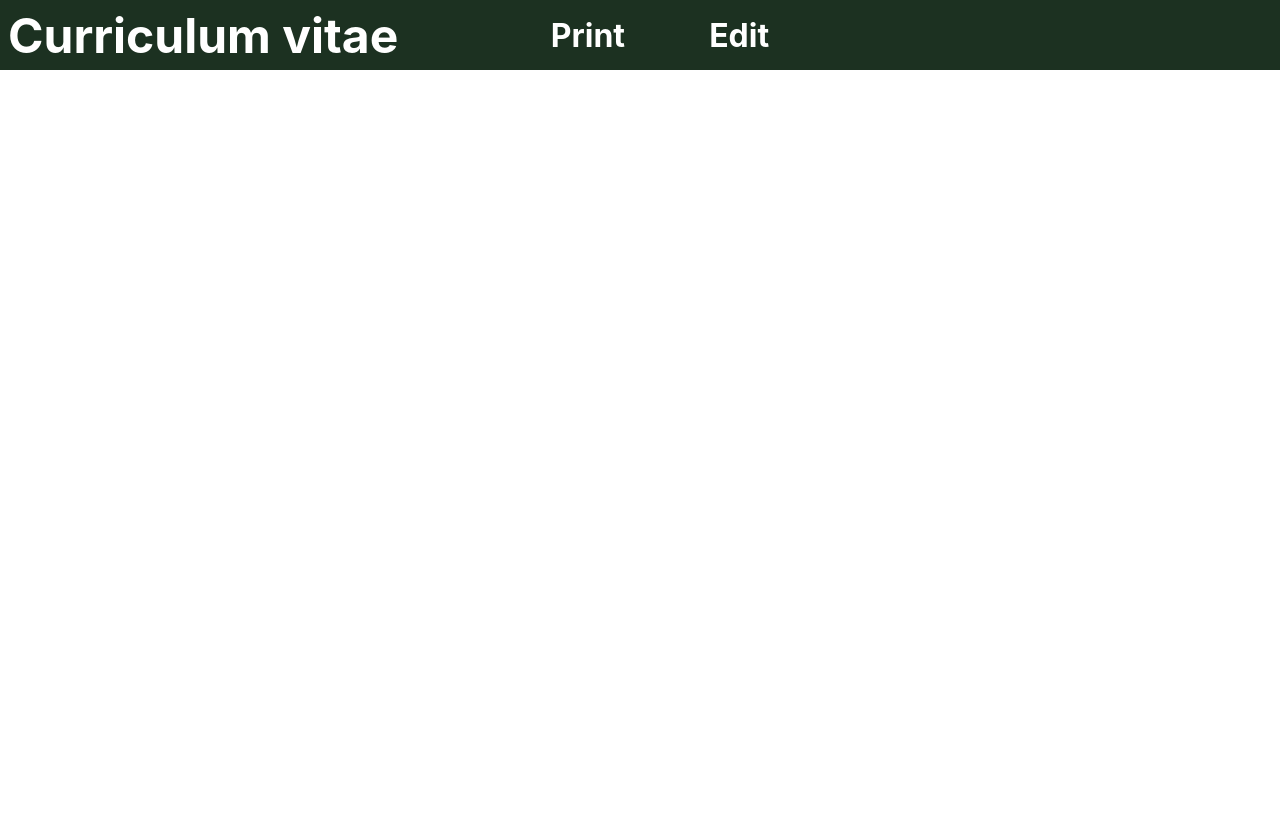
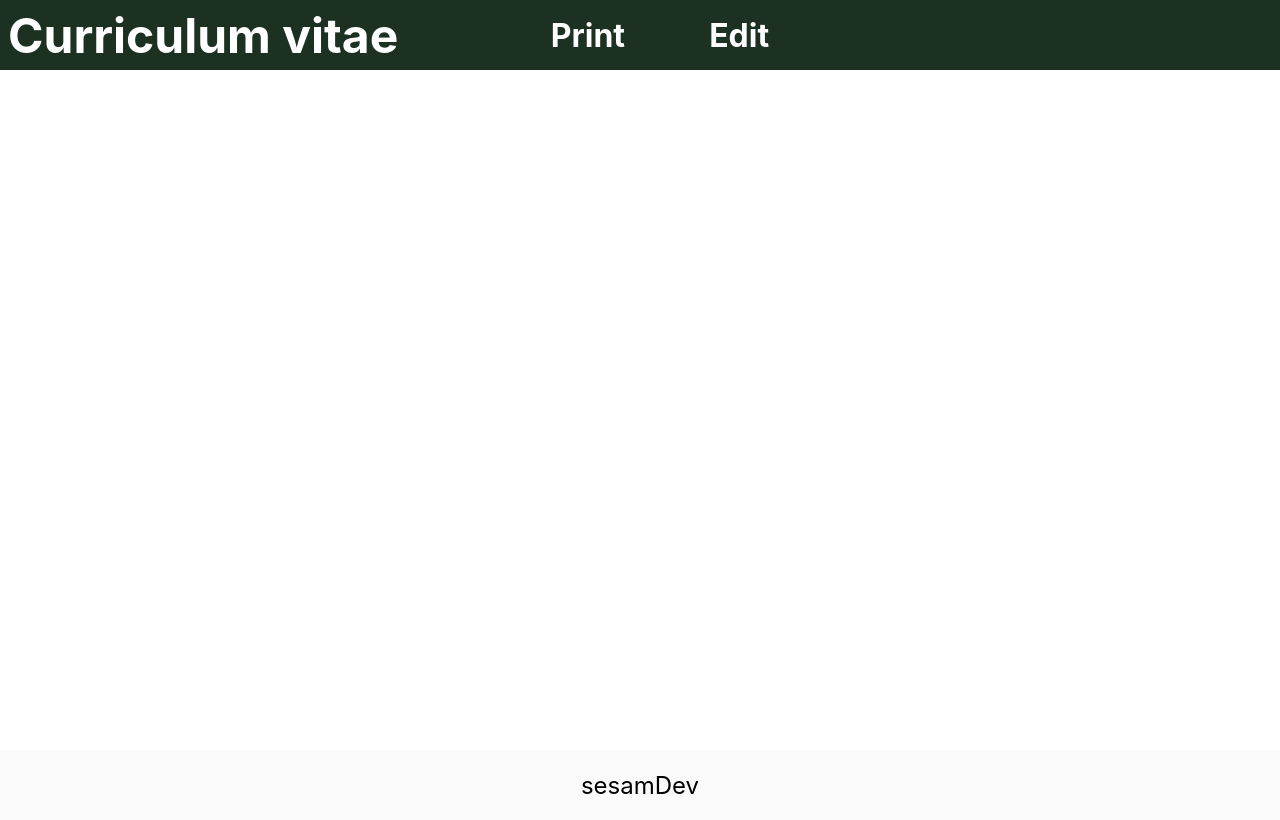
Before and after one commit to sesamDev/cv-project, a React (Create React App) app: page / in a window 1280 px wide. Built offline with nearby package versions, Linux system fonts and the light colour scheme.

Commit message:
Placed footer

```diff
--- a/src/App.css
+++ b/src/App.css
@@ -1,6 +1,11 @@
 .App {
+  height: 100vh;
   display: grid;
   grid-template-rows: 50px 1fr 50px;
   justify-content: center;
   text-align: center;
 }
+
+.footer {
+  grid-row: 3/4;
+}
--- a/src/components/PageFooter.js
+++ b/src/components/PageFooter.js
@@ -1,8 +1,10 @@
+import "../styles/PageFooter.css";
+
 import React, { Component } from "react";
 
 class PageFooter extends Component {
   render() {
-    return <div>Well hello world</div>;
+    return <div className="footer">sesamDev</div>;
   }
 }
 
--- /dev/null
+++ b/src/styles/PageFooter.css
@@ -0,0 +1,10 @@
+.footer {
+  font-size: 1.5rem;
+  width: 100vw;
+  height: 70px;
+  display: flex;
+  flex-direction: row;
+  justify-content: center;
+  align-items: center;
+  background-color: rgba(211, 211, 211, 0.112);
+}
```
